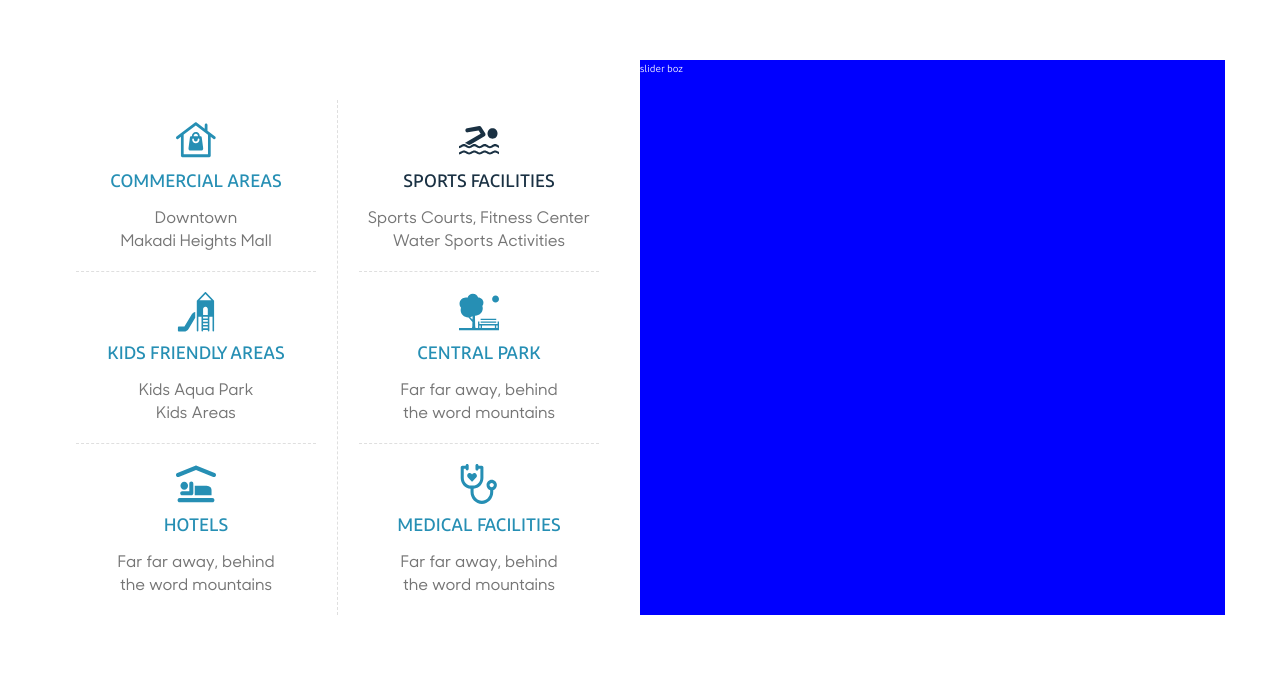
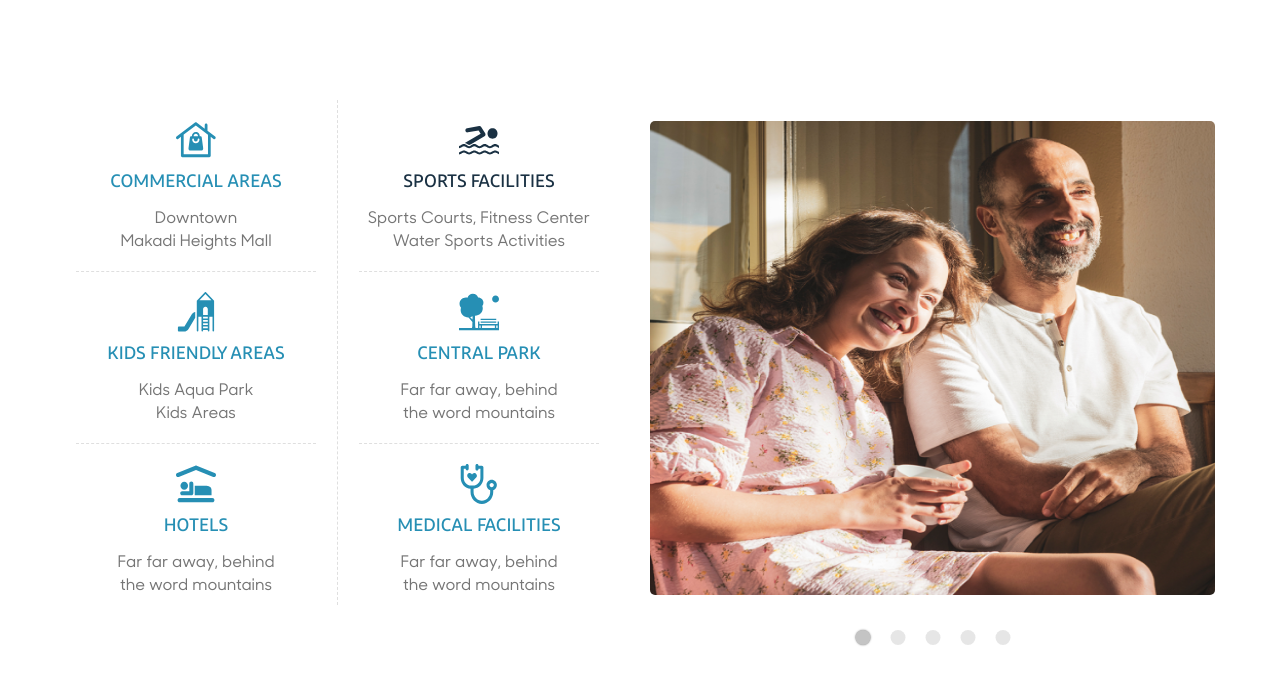
Before and after one commit to hossamg-122/makadi-heights, a React (Create React App) app: page / in a window 1280 px wide. Shown: the part 1349-2033 px from the top of the page. Built offline with nearby package versions, Linux system fonts and the light colour scheme; no server answers.

Commit message:
feature: image slider

```diff
--- a/src/components/Features/Features.js
+++ b/src/components/Features/Features.js
@@ -2,6 +2,7 @@ import React from "react";
 import { useSelector } from "react-redux";
 import "./features.scss";
 import FeaturesContainer from "./FeaturesContainer";
+import ImagesSlider from "./ImagesSlider/ImagesSlider";
 const Features = () => {
   const { section_features } = useSelector((state) => state.makadi.content);
   return (
@@ -25,7 +26,7 @@ const Features = () => {
             <FeaturesContainer />
           </div>
         </div>
-        <div className="features-section__slider-box">slider boz</div>
+        <div className="features-section__slider-box"> <ImagesSlider /> </div>
       </section>
     </div>
   );
--- /dev/null
+++ b/src/components/Features/ImagesSlider/ImagesSlider.js
@@ -0,0 +1,41 @@
+import React from 'react'
+import logo1 from "../../../assets/images/about-1x.png"
+import logo2 from "../../../assets/images/home-1x.png"
+import logo3 from "../../../assets/images/about-1x.png"
+import logo4 from "../../../assets/images/home-1x.png"
+import "./imagesSlider.scss"
+const ImagesSlider = () => {
+  return (
+    <div className="img-slider">
+      <div className="img-slider__slide img-slider__slide--active">
+        <img className='img-slider__img' src={logo1} alt=""/>
+
+      </div>
+      <div className="img-slider__slide">
+        <img className='img-slider__img' src={logo2} alt=""/>
+
+      </div>
+      <div className="img-slider__slide">
+        <img className='img-slider__img' src={logo3} alt=""/>
+
+      </div>
+      <div className="img-slider__slide">
+        <img className='img-slider__img' src={logo4} alt=""/>
+
+      </div>
+      <div className="img-slider__slide">
+        <img className='img-slider__img' src={logo1} alt=""/>
+
+      </div>
+      <div className="img-slider__navigation">
+        <div className="radio-btn radio-btn--active"></div>
+        <div className="radio-btn"></div>
+        <div className="radio-btn"></div>
+        <div className="radio-btn"></div>
+        <div className="radio-btn"></div>
+      </div>
+    </div>
+  )
+}
+
+export default ImagesSlider
--- /dev/null
+++ b/src/components/Features/ImagesSlider/imagesSlider.scss
@@ -0,0 +1,131 @@
+.img-slider {
+  position: relative;
+  flex: 1;
+  margin: 10px;
+  height: 87%;
+  align-self: flex-end;
+
+  &__slide {
+    z-index: 1;
+    position: absolute;
+    width: 100%;
+    height: 100%;
+    clip-path: circle(0% at 0 50%);
+
+    &--active {
+      clip-path: circle(150% at 0 50%);
+      transition: 2s;
+      transition-property: clip-path;
+    }
+  }
+  &__img {
+    z-index: 1;
+    width: 100%;
+    height: 100%;
+    border-radius: 0.5rem;
+  }
+  &__navigation {
+    z-index: 2;
+    position: absolute;
+    display: flex;
+    bottom: -6rem;
+    left: 50%;
+    transform: translateX(-50%);
+  }
+}
+.radio-btn {
+  background: var(--color-grey-light-2);
+  width: 1.5rem;
+  height: 1.5rem;
+  margin: 1rem;
+  border-radius: 50%;
+  cursor: pointer;
+  &--active {
+    background: var(--color-grey-light);
+    box-shadow: 0 0 2px rgba(0, 0, 0, 0.5);
+  }
+}
+
+// @media (max-width: 820px){
+//   .img-slider{
+//     width: 600px;
+//     height: 375px;
+//   }
+
+//   .img-slider .slide .info{
+//     padding: 10px 25px;
+//   }
+
+//   .img-slider .slide .info h2{
+//     font-size: 35px;
+//   }
+
+//   .img-slider .slide .info p{
+//     width: 70%;
+//     font-size: 15px;
+//   }
+
+//   .img-slider .navigation{
+//     bottom: 25px;
+//   }
+
+//   .img-slider .navigation .btn{
+//     width: 10px;
+//     height: 10px;
+//     margin: 8px;
+//   }
+// }
+
+// @media (max-width: 620px){
+//   .img-slider{
+//     width: 400px;
+//     height: 250px;
+//   }
+
+//   .img-slider .slide .info{
+//     padding: 10px 20px;
+//   }
+
+//   .img-slider .slide .info h2{
+//     font-size: 30px;
+//   }
+
+//   .img-slider .slide .info p{
+//     width: 80%;
+//     font-size: 13px;
+//   }
+
+//   .img-slider .navigation{
+//     bottom: 15px;
+//   }
+
+//   .img-slider .navigation .btn{
+//     width: 8px;
+//     height: 8px;
+//     margin: 6px;
+//   }
+// }
+
+// @media (max-width: 420px){
+//   .img-slider{
+//     width: 320px;
+//     height: 200px;
+//   }
+
+//   .img-slider .slide .info{
+//     padding: 5px 10px;
+//   }
+
+//   .img-slider .slide .info h2{
+//     font-size: 25px;
+//   }
+
+//   .img-slider .slide .info p{
+//     width: 90%;
+//     font-size: 11px;
+//   }
+
+//   .img-slider .navigation{
+//     bottom: 10px;
+//   }
+// }
--- a/src/components/Features/features.scss
+++ b/src/components/Features/features.scss
@@ -2,13 +2,16 @@
   // background-color: black;
   padding-block: 20rem;
   display: flex;
+
+
   &__left-side {
     flex: 1;
-
   }
   &__slider-box {
-    background-color: blue;
     flex: 1;
+
+
+    display: flex;
   }
 
   &__text-box {
@@ -49,16 +52,19 @@
   align-items: center;
   justify-content: center;
   padding-block: 2rem;
-&:nth-child(2){
-  p {
-    width: 70%;
+  &:nth-child(2) {
+    p {
+      width: 70%;
+    }
   }
-}
-&:last-child{
-  p {
-    width: 70%;
+  &:last-child {
+    p {
+      width: 70%;
+    }
   }
-}
+  &:last-child{
+    padding-block-end: 1rem;
+  }
   &:not(:last-child) {
     border-bottom: 1px dashed var(--color-border);
   }
--- a/src/sass/base/_base.scss
+++ b/src/sass/base/_base.scss
@@ -10,6 +10,8 @@
   --color-primary-opacity: #21426ef8;
   --color-secondary:#E5E5E5;
   --color-grey: #757575;
+  --color-grey-light:#c4c4c4;
+  --color-grey-light-2:#c4c4c46b;
  --color-border:#c4c4c48a;
   --shadow-dark: 0 2rem 6rem rgba(0, 0, 0, 0.3);
   --shadow-light: 0 1rem 2rem rgba(0, 0, 0, 0.3);
@@ -33,6 +35,6 @@ html {
 body {
   box-sizing: border-box;
   color: var(--color-white);
-  height: 10000px;
+
 
 }
```
